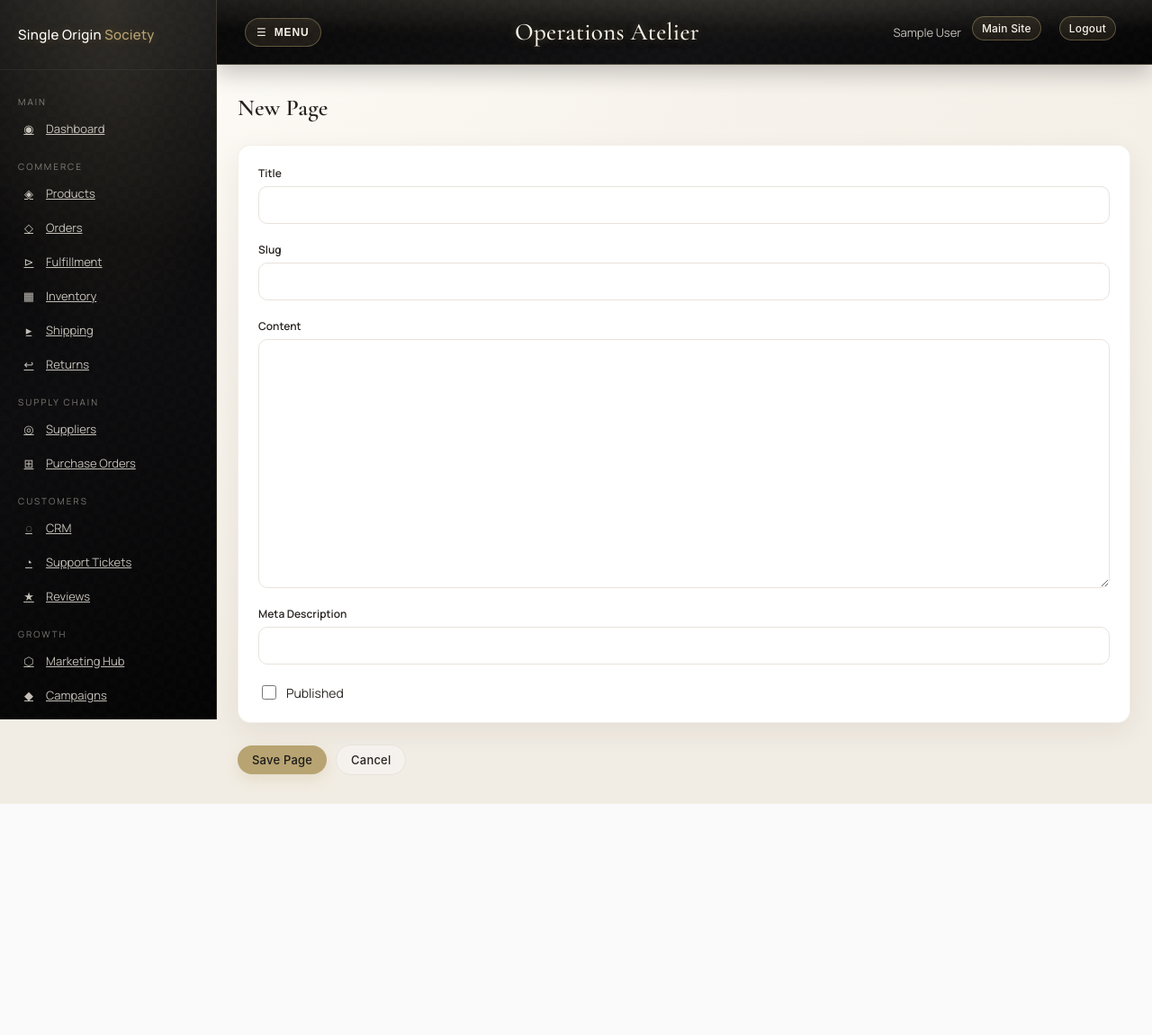
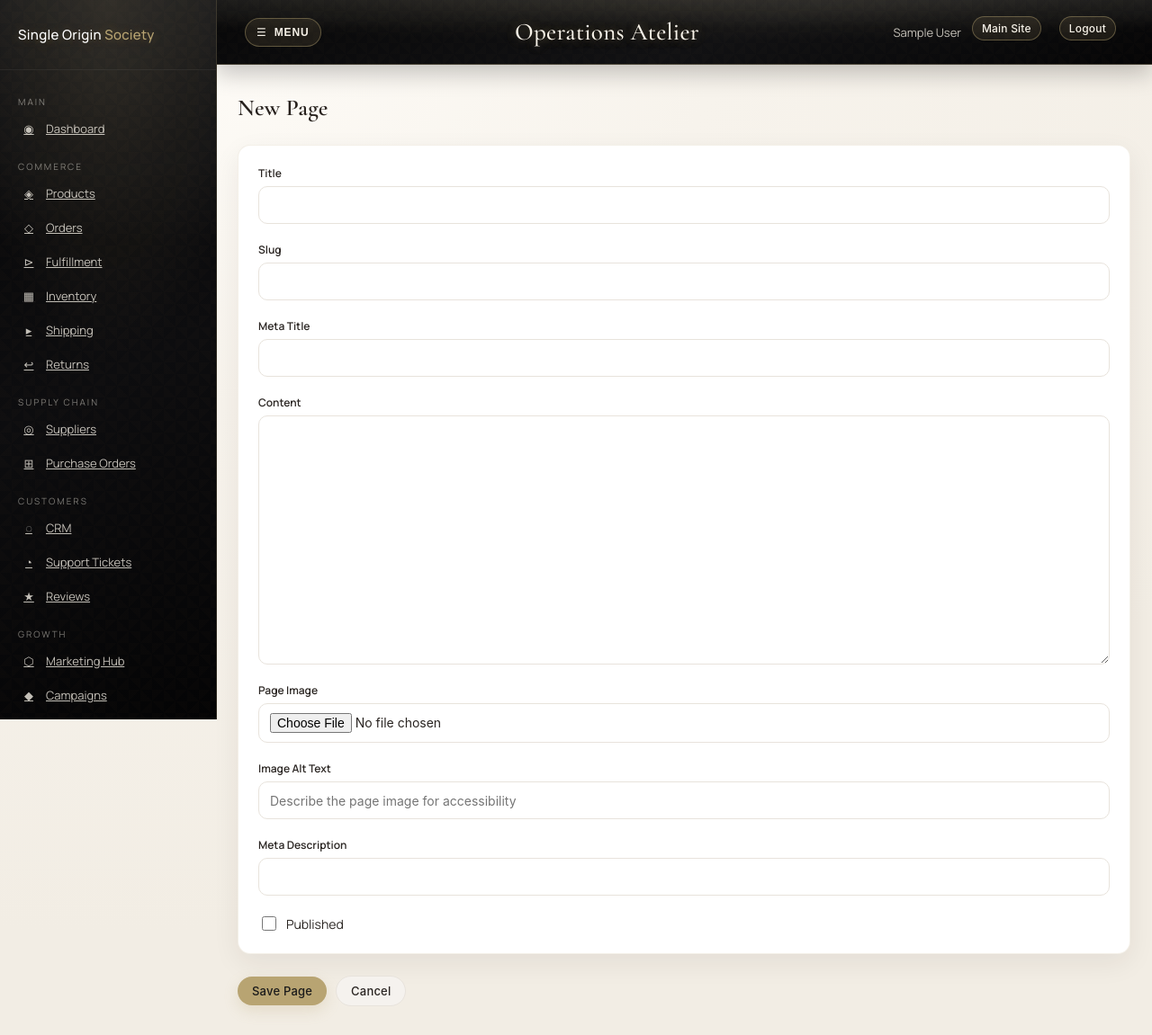
Before and after one commit to jeuanimo/Single-Origin-Society, a Django app: page /portal/content/pages/new/ in a window 1280 px wide. Shown: the whole page at 90% size. Before the commit the page ends 894 px from the top, so only its background shows below. Run offline with Django 5.2, Linux system fonts and the light colour scheme; the visitor is signed in with stand-in values (Sample User, id 1); some libraries are stand-ins or nearby versions.

Commit message:
Add image upload support to portal content page edits

```diff
--- a/content/models.py
+++ b/content/models.py
@@ -7,6 +7,8 @@ class Page(models.Model):
     title = models.CharField(max_length=200)
     slug = models.SlugField(unique=True)
     body = models.TextField()
+    image = models.ImageField(upload_to="pages/", blank=True)
+    image_alt = models.CharField(max_length=200, blank=True)
     meta_title = models.CharField(max_length=200, blank=True)
     meta_description = models.CharField(max_length=300, blank=True)
     is_published = models.BooleanField(default=True)
--- a/portal/views.py
+++ b/portal/views.py
@@ -779,9 +779,16 @@ def content_page_edit(request, pk=None):
         data = request.POST
         obj = page or Page()
         obj.title = data.get("title", "")
+        obj.slug = data.get("slug", "").strip() or obj.slug
         obj.body = data.get("body", "")
         obj.meta_title = data.get("meta_title", "")
         obj.meta_description = data.get("meta_description", "")
+        obj.image_alt = data.get("image_alt", "").strip()
+        if request.FILES.get("image"):
+            obj.image = request.FILES["image"]
+        elif data.get("clear_image") == "on" and obj.image:
+            obj.image.delete(save=False)
+            obj.image = None
         obj.is_published = data.get("is_published") == "on"
         obj.save()
         messages.success(request, "Page saved.")
--- a/templates/portal/content/page_edit.html
+++ b/templates/portal/content/page_edit.html
@@ -2,12 +2,21 @@
 {% block title %}{% if page %}Edit Page{% else %}New Page{% endif %}{% endblock title %}
 {% block content %}
 <h2 class="p-page-title-mb">{% if page %}Edit: {{ page.title }}{% else %}New Page{% endif %}</h2>
-<form method="post">
+<form method="post" enctype="multipart/form-data">
   {% csrf_token %}
   <div class="p-card">
     <div class="p-form-group"><label for="id_title">Title</label><input type="text" name="title" id="id_title" class="p-form-control" value="{{ page.title|default:'' }}" required></div>
     <div class="p-form-group"><label for="id_slug">Slug</label><input type="text" name="slug" id="id_slug" class="p-form-control" value="{{ page.slug|default:'' }}" required></div>
+    <div class="p-form-group"><label for="id_meta_title">Meta Title</label><input type="text" name="meta_title" id="id_meta_title" class="p-form-control" value="{{ page.meta_title|default:'' }}"></div>
     <div class="p-form-group"><label for="id_body">Content</label><textarea name="body" id="id_body" class="p-form-control" rows="15">{{ page.body|default:'' }}</textarea></div>
+    <div class="p-form-group"><label for="id_image">Page Image</label><input type="file" name="image" id="id_image" class="p-form-control" accept="image/*"></div>
+    {% if page and page.image %}
+    <div class="p-form-group">
+      <p class="p-muted p-no-margin">Current image: <a href="{{ page.image.url }}" target="_blank" rel="noopener noreferrer">{{ page.image.name }}</a></p>
+      <label class="p-form-check p-top-gap-4"><input type="checkbox" name="clear_image" value="on"> Remove current image</label>
+    </div>
+    {% endif %}
+    <div class="p-form-group"><label for="id_image_alt">Image Alt Text</label><input type="text" name="image_alt" id="id_image_alt" class="p-form-control" value="{{ page.image_alt|default:'' }}" placeholder="Describe the page image for accessibility"></div>
     <div class="p-form-group"><label for="id_meta_description">Meta Description</label><input type="text" name="meta_description" id="id_meta_description" class="p-form-control" value="{{ page.meta_description|default:'' }}"></div>
     <div class="p-form-check">
       <input type="checkbox" name="is_published" id="is_published" {% if page.is_published %}checked{% endif %}>
--- a/templates/storefront/about.html
+++ b/templates/storefront/about.html
@@ -9,6 +9,11 @@
 </div>
 <section class="section">
   <div class="container-narrow page-content">
+    {% if page and page.image %}
+      <div class="utility-page-image-wrap">
+        <img src="{{ page.image.url }}" alt="{{ page_visual_alt }}" class="utility-page-image" width="1200" height="700">
+      </div>
+    {% endif %}
     {% render_block "about" "intro" as about_intro %}
     {% if about_intro %}
       {{ about_intro }}
--- a/templates/storefront/info_page.html
+++ b/templates/storefront/info_page.html
@@ -7,6 +7,11 @@
 </div>
 <section class="section">
   <div class="container-narrow page-content utility-page-content">
+    {% if page and page.image %}
+    <div class="utility-page-image-wrap">
+      <img src="{{ page.image.url }}" alt="{{ page_visual_alt }}" class="utility-page-image" width="1200" height="700">
+    </div>
+    {% endif %}
     <div class="utility-page-body">
       {{ body|safe }}
     </div>
--- a/templates/storefront/policies.html
+++ b/templates/storefront/policies.html
@@ -14,6 +14,11 @@
       <a href="{% url 'storefront:policy_privacy' %}" class="btn btn-sm {% if policy_slug == 'privacy' %}btn-dark{% else %}btn-outline{% endif %}">Privacy</a>
       <a href="{% url 'storefront:policy_terms' %}" class="btn btn-sm {% if policy_slug == 'terms' %}btn-dark{% else %}btn-outline{% endif %}">Terms</a>
     </div>
+    {% if page and page.image %}
+    <div class="utility-page-image-wrap">
+      <img src="{{ page.image.url }}" alt="{{ page_visual_alt }}" class="utility-page-image" width="1200" height="700">
+    </div>
+    {% endif %}
     <div class="page-content">
       {% render_block "policies" policy_slug as policy_block %}{% if policy_block %}{{ policy_block }}{% elif page %}{{ page.body|safe }}{% else %}{{ policy_body|safe }}{% endif %}
     </div>
```
Also changed, not shown: static/css/storefront.css (+12 -0 lines), storefront/views.py (+12 -1 lines), content/migrations/0008_page_image_upload.py (added).
